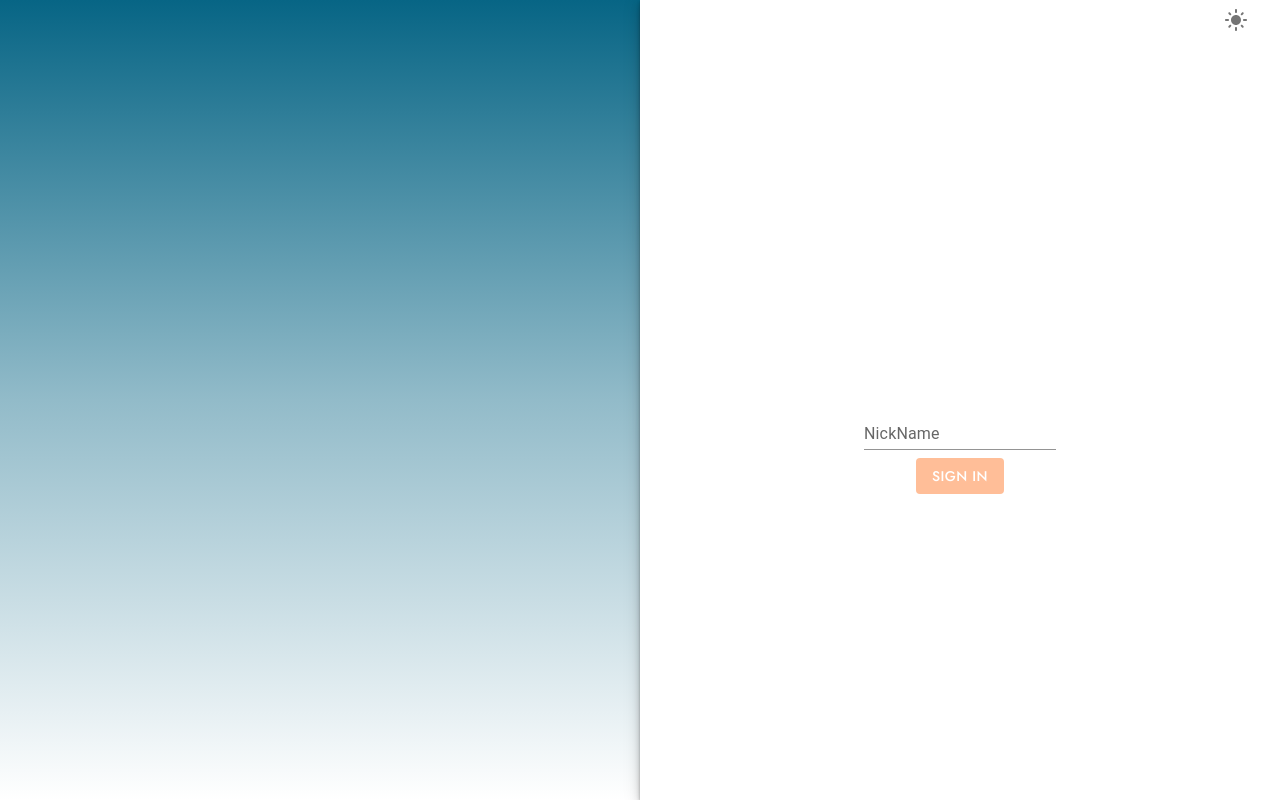
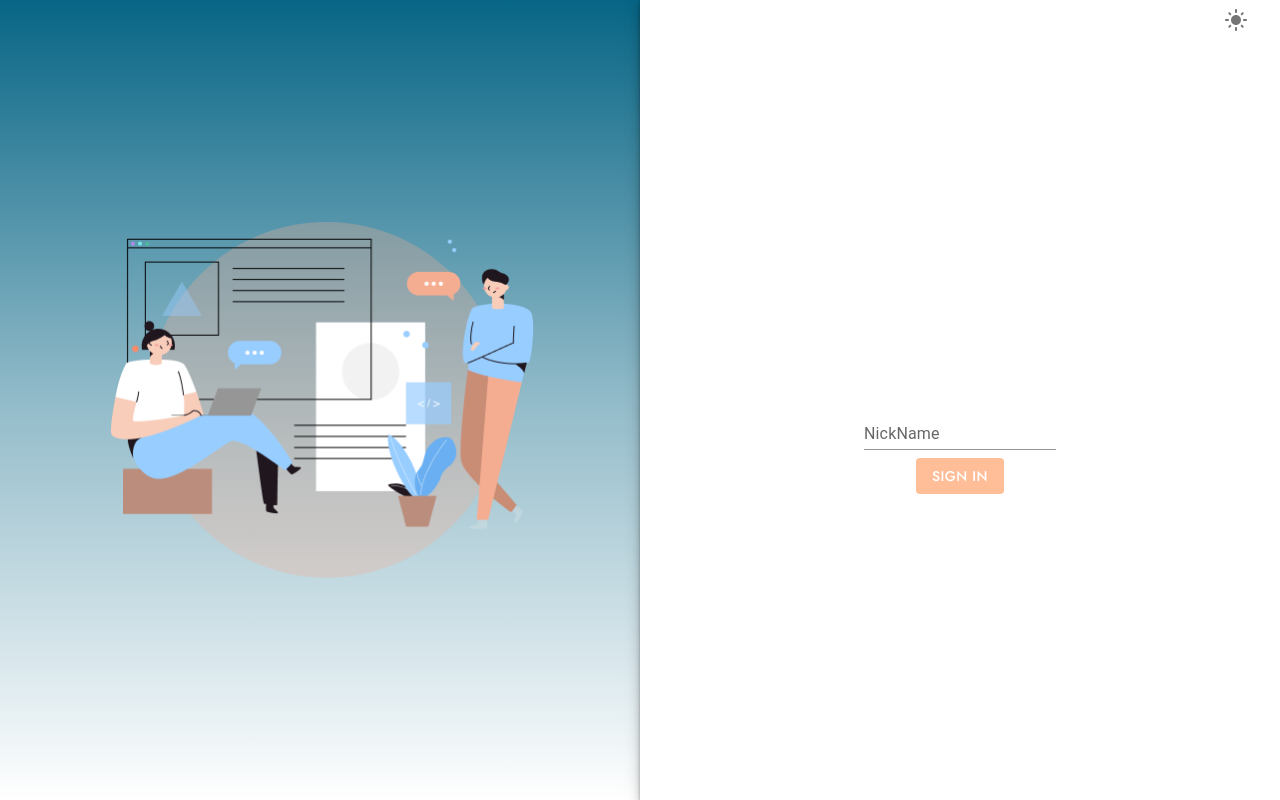
Before and after one commit to AlenaRudenko/chat-app, a React app: page /auth in a window 1280 px wide. Built offline with nearby package versions, Linux system fonts and the light colour scheme.

Commit message:
image fix

```diff
--- a/src/pages/auth-page/AuthPage.tsx
+++ b/src/pages/auth-page/AuthPage.tsx
@@ -9,7 +9,7 @@ import { Box, IconButton, Paper, TextField, Typography } from '@mui/material'
 import { Header } from '../../components/header/Header'
 import LightModeIcon from '@mui/icons-material/LightMode'
 import DarkModeIcon from '@mui/icons-material/DarkMode'
-
+import Illustration from '../../assets/Illustration.png'
 export const AuthPage = () => {
   const [isDarkTheme, setIsDarkTheme] = useState(false)
   const toggleDarkTheme = () => {
@@ -20,20 +20,7 @@ export const AuthPage = () => {
     <div>
       <ThemeProvider theme={isDarkTheme ? darkTheme : lightTheme}>
         <Typography>
-          {' '}
           <Container maxWidth={false} disableGutters>
-            {/* <IconButton onClick={toggleDarkTheme}>{isDarkTheme ? <DarkModeIcon /> : <LightModeIcon />}</IconButton>
-
-            <Button
-              className={classes.Button}
-              color='primary'
-              startIcon={isDarkTheme ? <DarkModeIcon /> : <LightModeIcon />}
-              variant='contained'
-              disableElevation
-              onClick={toggleDarkTheme}
-            >
-              Change Theme
-            </Button> */}
             <Grid
               sx={{ height: '100vh', justifyContent: 'center', backgroundColor: 'red', alignItems: 'center' }}
               container
@@ -46,6 +33,7 @@ export const AuthPage = () => {
                     height: '100vh',
                   }}
                   sx={{
+                    justifyContent: 'center',
                     background: (): string => {
                       if (isDarkTheme) {
                         return 'linear-gradient(180deg, #4c3a51,#b25068,#e7ab79)'
@@ -54,7 +42,9 @@ export const AuthPage = () => {
                     },
                   }}
                   square
-                />
+                >
+                  <img alt='' height='356.65px' src={Illustration} width='446.61px' />
+                </Paper>
               </Grid>
               <Grid className={classes.paper} md={6} spacing={2} sm={12} xs={12} item>
                 <Paper
```
Also changed, not shown: src/assets/Illustration.png (renamed from src/Illustration.png).
